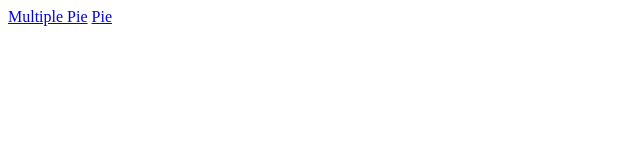
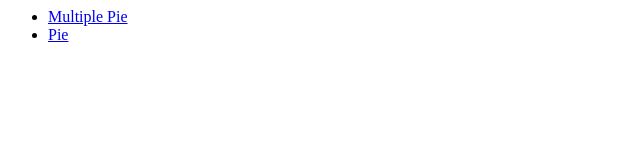
Before and after one commit to joddymarchesoni/openfood-viz, a plain HTML site: page index.html in a window 1280 px wide. Shown: the whole page, without its empty margins (0-640 px from the left). Drawn offline with Linux system fonts and the light colour scheme.

Commit message:
Update index.html
changed links to a list

```diff
--- a/index.html
+++ b/index.html
@@ -1,4 +1,6 @@
 <html>
-  <a href="multiple-pie.html">Multiple Pie</a>
-  <a href="pie.html">Pie</a>
+  <ul>
+    <li><a href="multiple-pie.html">Multiple Pie</a></li>
+    <li><a href="pie.html">Pie</a></li>
+  </ul>
 </html>
```
